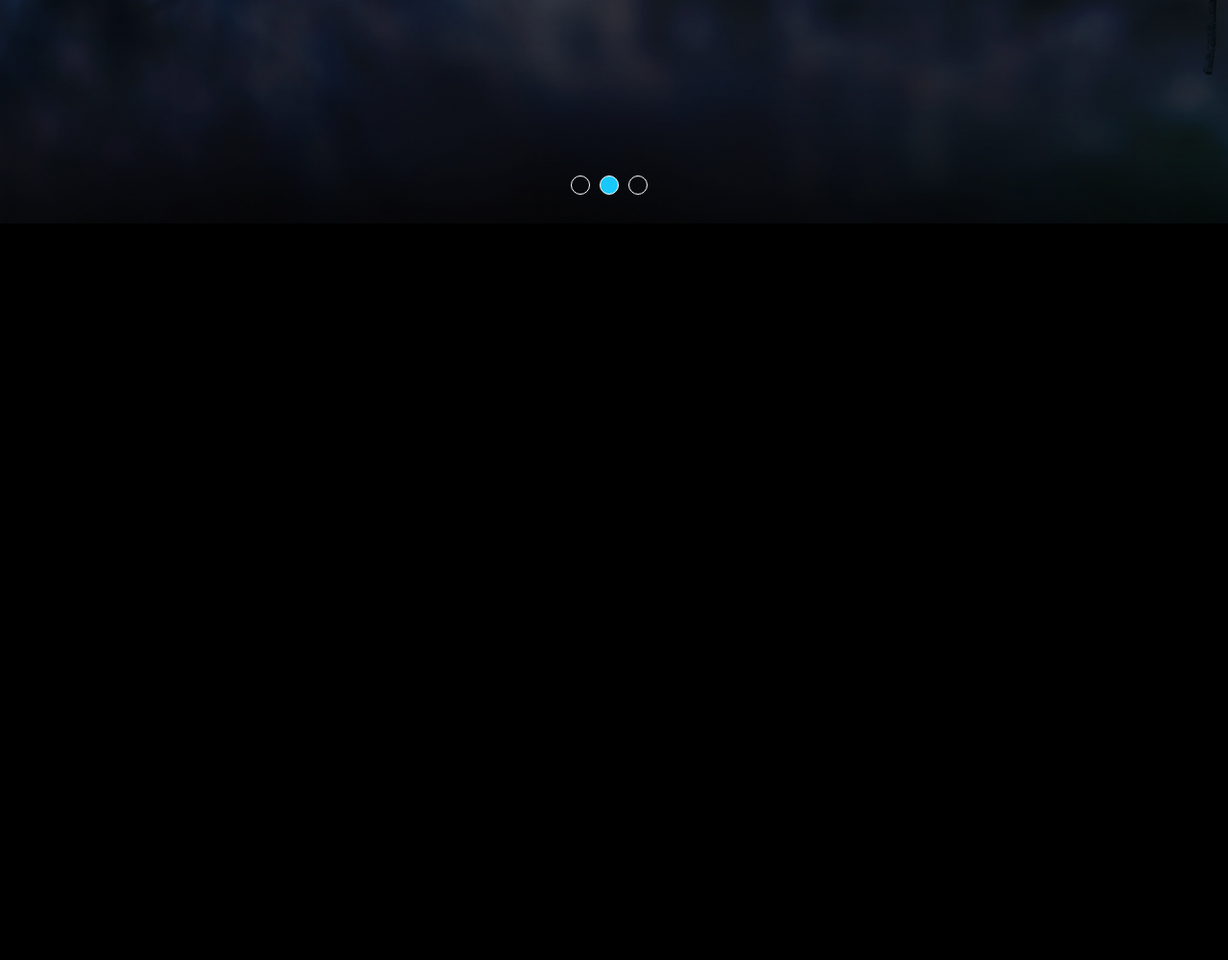
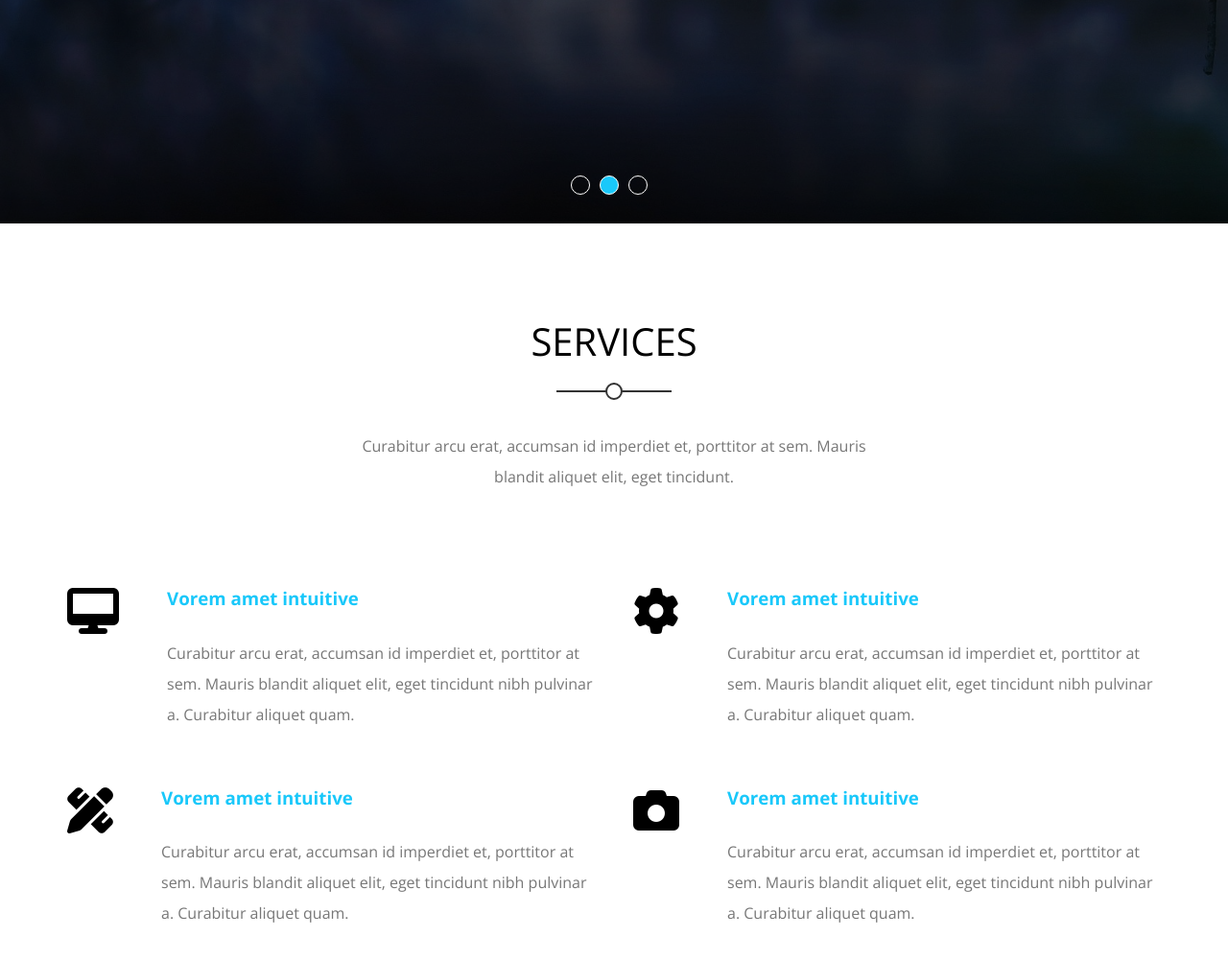
Before and after one commit to ahmedhathout93/project2, a plain HTML site: page index.html in a window 1280 px wide. Shown: the part 567-1568 px from the top of the page at 96% size. Before the commit the page ends 800 px from the top, so only its background shows below. Drawn offline with nearby package versions, Linux system fonts and the light colour scheme.

Commit message:
start services section

```diff
--- a/css/kasper.css
+++ b/css/kasper.css
@@ -15,7 +15,6 @@ html{
 }
 body {
     font-family:"Open Sans" , sans-serif;
-    background-color:black;
 }
 .container {
     margin-right: auto;
@@ -227,3 +226,71 @@ left:30px;
   background-color: var(--main-color);
 }
   /* end landing section */
+
+  /* start services section  */
+  .services {
+    padding-top: 100px;
+    padding-bottom: 100px;
+  }
+  .services .main-heading {
+    text-align:center;
+  }
+  .services .main-heading  h2 {
+    font-weight: normal;
+    font-size: 40px;
+    position: relative;
+    margin-bottom: 70px;
+    text-transform: uppercase;
+  }
+  .services .main-heading  h2::before {
+  position: absolute;
+  content: "";
+  background-color:#333;
+  width: 120px;
+  height: 2px;
+  bottom: -30px;
+  left: 50%;
+  transform: translateX(-50%);
+  }
+  .services .main-heading  h2::after {
+    position: absolute;
+    content: "";
+    background-color:white;
+    width: 14px;
+    height: 14px;
+    border-radius: 50%;
+    border: 2px solid #333;
+    bottom: -38px;
+    left: 50%;
+    transform: translateX(-50%);
+  }
+
+  .services .main-heading  p {
+    width: 550px;
+    margin: 0 auto 100px;
+    max-width: 100%;
+    line-height: 2;
+    color: #777;
+  }
+  .services .services-container {
+    display: grid;
+    grid-template-columns: repeat(auto-fill , minmax(450px, 1fr));
+grid-column-gap: 40px;
+grid-row-gap: 60px;
+}
+  .services .srv-box{
+    display: flex;
+
+  }
+  .services .srv-box .text h3{
+color: var(--main-color);
+margin-bottom: 30px;
+  }
+  .services .srv-box .text p{
+    line-height: 2;
+    color: #777;
+  }
+  .services .srv-box i {
+    margin-right: 50px;
+  }
+  /* end services section  */
--- a/index.html
+++ b/index.html
@@ -52,5 +52,46 @@
     </ul>
 </div>
 <!-- end landing section -->
+
+<!-- start services section -->
+<div class="services">
+    <div class="container">
+        <div class="main-heading">
+            <h2>SERVICES</h2>
+            <p>Curabitur arcu erat, accumsan id imperdiet et, porttitor at sem. Mauris blandit aliquet elit, eget tincidunt.</p>
+        </div>
+        <div class="services-container">
+            <div class="srv-box">
+                <i class="fas fa-desktop fa-3x"></i>
+                <div class="text">
+                    <h3>Vorem amet intuitive </h3>
+                    <p>Curabitur arcu erat, accumsan id imperdiet et, porttitor at sem. Mauris blandit aliquet elit, eget tincidunt nibh pulvinar a. Curabitur aliquet quam.</p>
+                </div>
+            </div>
+            <div class="srv-box">
+                <i class="fas fa-cog fa-3x"></i>
+                <div class="text">
+                    <h3>Vorem amet intuitive</h3>
+                    <p>Curabitur arcu erat, accumsan id imperdiet et, porttitor at sem. Mauris blandit aliquet elit, eget tincidunt nibh pulvinar a. Curabitur aliquet quam.</p>
+                </div>
+            </div>
+            <div class="srv-box">
+                <i class="fas fa-pencil-ruler fa-3x"></i>
+                <div class="text">
+                    <h3>Vorem amet intuitive</h3>
+                    <p>Curabitur arcu erat, accumsan id imperdiet et, porttitor at sem. Mauris blandit aliquet elit, eget tincidunt nibh pulvinar a. Curabitur aliquet quam.</p>
+                </div>
+            </div>
+            <div class="srv-box">
+                <i class="fas fa-camera fa-3x"></i>
+                <div class="text">
+                    <h3>Vorem amet intuitive</h3>
+                    <p>Curabitur arcu erat, accumsan id imperdiet et, porttitor at sem. Mauris blandit aliquet elit, eget tincidunt nibh pulvinar a. Curabitur aliquet quam.</p>
+                </div>
+            </div>
+        </div>
+    </div>
+</div>
+<!-- end services section  -->
 </body>
 </html>
```
